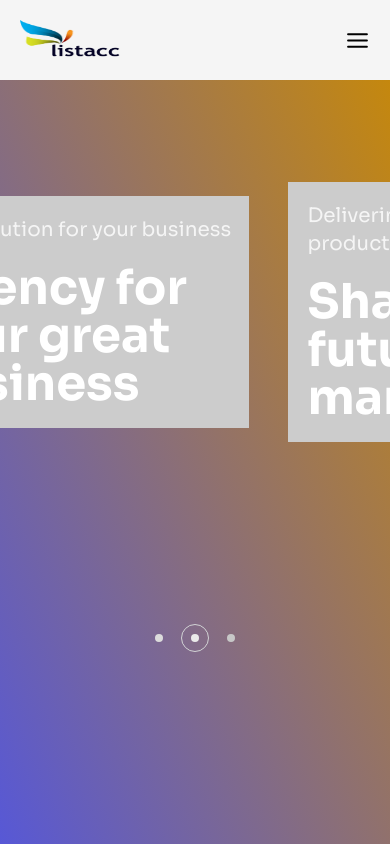
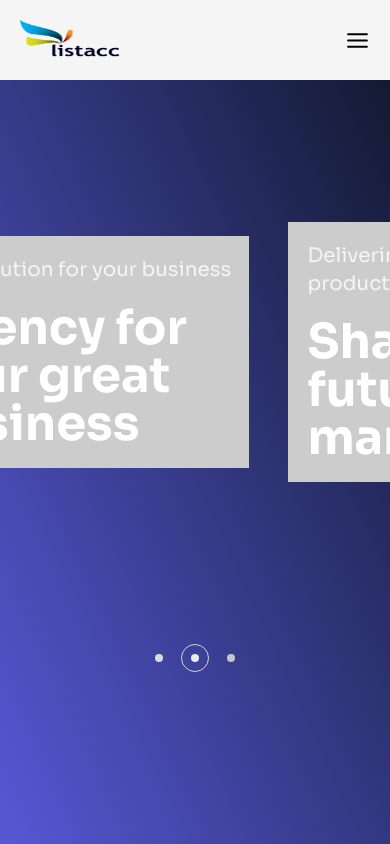
Before and after one commit to MaziVincent/Listacc, a React (Vite) app: page / in a window 390 px wide. Shown: the top 844 px of the page. Built offline with nearby package versions, Linux system fonts and the light colour scheme.

Commit message:
minor changes

```diff
--- a/src/components/Footer.tsx
+++ b/src/components/Footer.tsx
@@ -4,11 +4,11 @@ import { CiMail } from "react-icons/ci";
 function Footer() {
   return (
     <div className="bg-[#1a2c58] text-textColorTwo py-5 font-BeVietnam text-[17px] xs:py-10">
-        <div className="flex lg:w-[80%] xs:w-[90%] xs:flex-col-reverse lg:flex-row mx-auto justify-between">
+        <div className="flex lg:w-[90%] xs:w-[90%] xs:flex-col-reverse lg:flex-row mx-auto xs:space-x-3 justify-between">
             <div className="lg:w-[20%]">
-                <img src="/images/demo-business-logo-white.png" alt="" />
+                <img src="/images/Listacc-logo-01.png" alt=""  className="w-[100px] h-[40px]"/>
                 <p>Lorem ipsum dolor sit amet consectetur adipisicing elit. Dolorum, quae.</p>
-                <p>&copy 2024 <span className="underline text-white">Crafto</span></p>
+                <p>&copy 2024 </p>
             </div>
             <div className="flex justify-between lg:w-[80%] flex-wrap xs:my-3 lg:my-0">
             <div className="xs:w-[50%] lg:w-[25%]">
@@ -32,7 +32,7 @@ function Footer() {
                 <p>Twitter</p>
                 <p>Instagram</p>
             </div>
-            <div className="xs:w-[50%] lg:w-[25%]">
+            <div className="xs:w-[50%] lg:w-[25%] overflow-clip">
                 <p className="font-Sora text-white">Get in touch</p>
                 <p>401 Broadway, 24th Floor</p>
                 <p>New York, NY 10013</p>
--- a/src/components/Header.tsx
+++ b/src/components/Header.tsx
@@ -87,9 +87,6 @@ function Header() {
             </Link>
           </div> */}
         </Link>
-        <Link to={"/"}>Client</Link>
-        <Link to={"/"}>Pricing</Link>
-        <Link to={"/"}>Blog</Link>
         <Link to={"/contact"}>Contact</Link>
       </nav>
     </div>
@@ -97,33 +94,18 @@ function Header() {
 
   return (
     <>
-      <div className={`fixed top-0 left-0 w-full xs:bg-[#f5f5f5] lg:bg-transparent z-10 font-Sora transition-all duration-300 ease-in-out ${isScrolled ? "lg:bg-white lg:text-dropdown" : "lg:bg-transparent lg:text-white"}`}>
+      <div className={`fixed top-0 left-0 w-full xs:bg-[#f5f5f5] lg:bg-transparent z-10 font-Sora transition-all duration-300 ease-in-out ${isScrolled ? "lg:bg-white lg:text-dropdown border-b-[1px] border-black border-opacity-50" : "lg:bg-transparent lg:text-white"}`}>
         <header>
           <div className="flex flex-row justify-between p-[20px]">
             <div className="">
-              {/* <img
-                src="/images/demo-business-logo-black.png"
-                alt="Black Logo"
-                className="block lg:hidden w-auto h-auto"
-              />
-              <img
-                src="/images/demo-business-logo-white.png"
-                alt="White Logo"
-                className="hidden lg:block w-auto h-auto"
-              /> */}
               <img src="/images/Listacc-logo-01.png" alt=""  className="w-[100px] h-[40px]"/>
             </div>
 
-            <div className="w-[50%] xs:hidden lg:block py-[4px]">
+            <div className="w-[80%] xs:hidden lg:block py-[4px]">
               {desktopnav}
             </div>
             <div className=" space-x-4 flex align-middle ">
-              <div className="xs:hidden xl:block py-[4px]">
-                <p>1 800 222 000</p>
-              </div>
-              <button className=" border-[2px] py-[4px] px-[20px] rounded-3xl border-[#1a2c58] xs:hidden md:block ">
-                Get A Quote
-              </button>
+
               <button
                 onClick={toggleMenu}
                 className="text-[25px] font-bold lg:hidden py-[4px]"
@@ -193,9 +175,6 @@ function Header() {
                   </Link>
                 </div> */}
               </Link>
-              <Link to={"/"}>Client</Link>
-              <Link to={"/"}>Pricing</Link>
-              <Link to={"/"}>Blog</Link>
               <Link to={"/contact"}>Contact</Link>
             </nav>
           </div>
--- a/src/components/Home.tsx
+++ b/src/components/Home.tsx
@@ -136,7 +136,7 @@ function Home() {
     return (
     <div className="font-Sora">
         {/* start image slider */}
-        <div className="bg-gradient-to-tr from-textColorOne to-yellow-600  py-[20px] h-screen flex flex-col justify-evenly">
+        <div className="bg-gradient-to-tr from-textColorOne to-slate-900  py-[20px] h-screen flex flex-col justify-evenly pt-[80px]">
             <div className="overflow-hidden flex w-full " >
                 {
                     slides.map((slide)=>(
```
